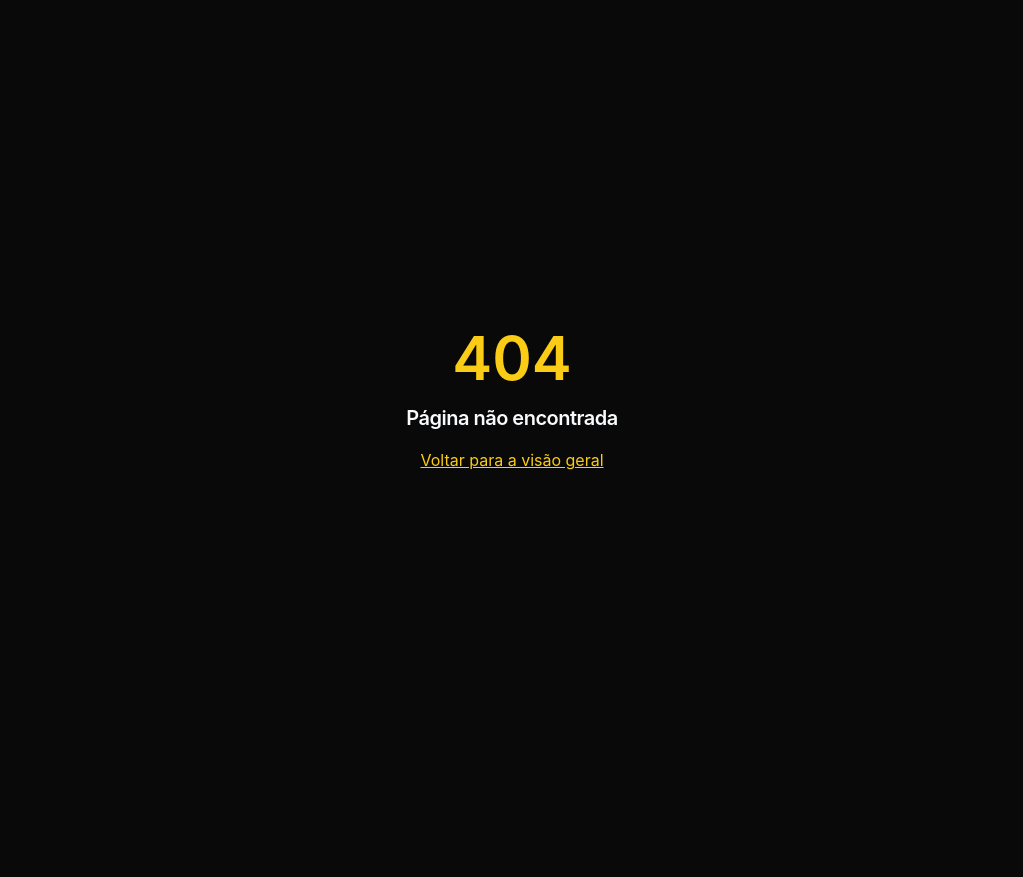
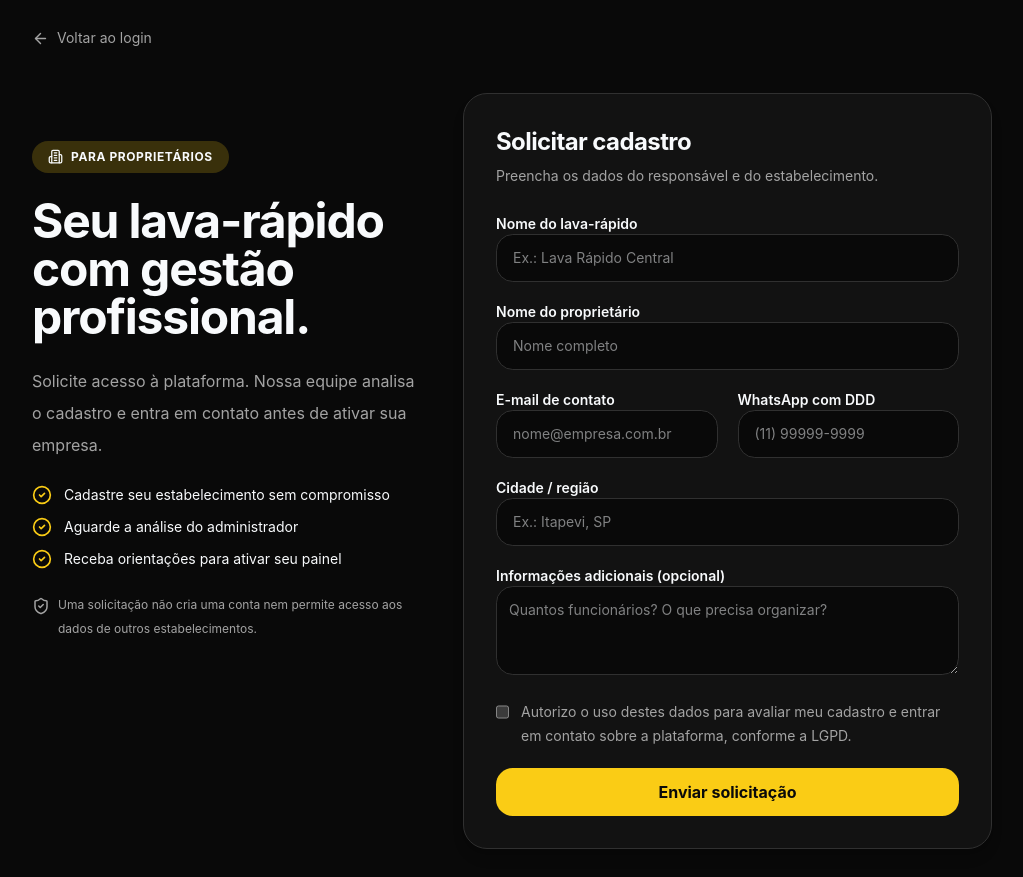
Before and after one commit to Raphaeljdk/aquaflow-gestao, a Next.js app: page /cadastrar-lava-rapido in a window 1280 px wide. Before the commit this address had no page. Shown: the whole page, without its empty margins (128-1151 px from the left). Before the commit the page ends 800 px from the top, so only its background shows below. Built offline with nearby package versions, Linux system fonts and the light colour scheme.

Commit message:
Criar página pública para candidaturas de novos lava-rápidos

```diff
--- /dev/null
+++ b/src/app/cadastrar-lava-rapido/page.tsx
@@ -0,0 +1,89 @@
+"use client";
+import { useState, type FormEvent } from "react";
+import Link from "next/link";
+import { ArrowLeft, Building2, CheckCircle2, Loader2, ShieldCheck } from "lucide-react";
+type Fields = { nomeEmpresa: string; nomeResponsavel: string; email: string; whatsapp: string; cidade: string; mensagem: string; site: string };
+export default function CadastroEmpresaPage() {
+  const [form, setForm] = useState<Fields>({
+    nomeEmpresa:"", nomeResponsavel:"", email:"", whatsapp:"", cidade:"", mensagem:"",site:"",
+  });
+  const [consent, setConsent] = useState(false);
+  const [busy, setBusy] = useState(false);
+  const [success, setSuccess] = useState(false);
+  const [error, setError] = useState("");
+  function edit(key: keyof Fields, value: string) { setForm(v => ({...v,[key]:value})); }
+  async function submit(event: FormEvent<HTMLFormElement>) {
+    event.preventDefault(); if(busy) return;
+    setBusy(true); setError("");
+    try {
+      const response = await fetch("/api/solicitacoes", {
+        method:"POST", headers:{"Content-Type":"application/json"},
+        body:JSON.stringify({...form, aceitePrivacidade: consent}),
+      });
+      const data = await response.json() as {error?:string};
+      if(!response.ok) {setError(data.error || "Não foi possível enviar.");return;}
+      setSuccess(true);
+    } catch {setError("Falha de conexão. Tente novamente.");}
+    finally {setBusy(false);}
+  }
+  const input = (label:string,name:keyof Fields,placeholder:string,required=true) => (
+    <label className="block space-y-2 text-sm font-semibold" key={name}>
+      <span>{label}</span>
+      <input required={required} maxLength={name==="email"?150:120} value={form[name]} onChange={e=>edit(name,e.target.value)}
+        type={name==="email"?"email":name==="whatsapp"?"tel":"text"}
+        placeholder={placeholder}
+        className="h-12 w-full rounded-xl border border-input bg-background px-4 text-base font-normal outline-none focus-visible:ring-2 focus-visible:ring-ring" />
+    </label>
+  );
+  return <main className="min-h-dvh bg-background text-foreground">
+    <div className="mx-auto max-w-5xl px-4 py-7 sm:px-8">
+      <Link href="/login" className="inline-flex items-center gap-2 text-sm text-muted-foreground hover:text-foreground"><ArrowLeft size={17}/> Voltar ao login</Link>
+      <div className="mt-10 grid gap-10 lg:grid-cols-[.85fr_1.15fr]">
+        <section className="space-y-6 lg:pt-12">
+          <div className="inline-flex items-center gap-2 rounded-full bg-primary/20 px-4 py-2 text-xs font-bold uppercase tracking-wider"><Building2 size={15}/> Para proprietários</div>
+          <h1 className="text-4xl font-bold tracking-tight sm:text-5xl">Seu lava-rápido com gestão profissional.</h1>
+          <p className="text-base leading-8 text-muted-foreground">Solicite acesso à plataforma. Nossa equipe analisa o cadastro e entra em contato antes de ativar sua empresa.</p>
+          <div className="space-y-3 text-sm">
+            {["Cadastre seu estabelecimento sem compromisso","Aguarde a análise do administrador","Receba orientações para ativar seu painel"].map(x=><p key={x} className="flex items-center gap-3"><CheckCircle2 className="text-primary" size={20}/>{x}</p>)}
+          </div>
+          <p className="flex items-start gap-2 text-xs leading-6 text-muted-foreground"><ShieldCheck size={18} className="mt-1 shrink-0"/> Uma solicitação não cria uma conta nem permite acesso aos dados de outros estabelecimentos.</p>
+        </section>
+        <section className="rounded-3xl border border-border bg-card p-5 shadow-lg sm:p-8">
+          {success ? <div role="status" className="space-y-5 py-12 text-center">
+            <CheckCircle2 size={52} className="mx-auto text-primary"/>
+            <h2 className="text-2xl font-bold">Solicitação recebida!</h2>
+            <p className="text-sm leading-7 text-muted-foreground">Seus dados foram enviados para avaliação. Você receberá o próximo contato por e-mail ou WhatsApp.</p>
+            <Link href="/login" className="inline-flex rounded-xl bg-primary px-5 py-3 font-bold text-primary-foreground">Voltar ao início</Link>
+          </div> : <>
+            <h2 className="text-2xl font-bold">Solicitar cadastro</h2>
+            <p className="mb-7 mt-2 text-sm text-muted-foreground">Preencha os dados do responsável e do estabelecimento.</p>
+            <form onSubmit={submit} className="space-y-5">
+              {input("Nome do lava-rápido","nomeEmpresa","Ex.: Lava Rápido Central")}
+              {input("Nome do proprietário","nomeResponsavel","Nome completo")}
+              <div className="grid gap-5 sm:grid-cols-2">
+                {input("E-mail de contato","email","nome@empresa.com.br")}
+                {input("WhatsApp com DDD","whatsapp","(11) 99999-9999")}
+              </div>
+              {input("Cidade / região","cidade","Ex.: Itapevi, SP")}
+              <label className="block space-y-2 text-sm font-semibold">
+                <span>Informações adicionais (opcional)</span>
+                <textarea maxLength={500} value={form.mensagem} onChange={e=>edit("mensagem",e.target.value)} rows={3}
+                  className="w-full rounded-xl border border-input bg-background p-3 text-base font-normal outline-none focus-visible:ring-2 focus-visible:ring-ring"
+                  placeholder="Quantos funcionários? O que precisa organizar?" />
+              </label>
+              <label className="sr-only" aria-hidden="true">Site<input tabIndex={-1} autoComplete="off" value={form.site} onChange={e=>edit("site",e.target.value)}/></label>
+              <label className="flex cursor-pointer items-start gap-3 text-sm leading-6 text-muted-foreground">
+                <input type="checkbox" required checked={consent} onChange={e=>setConsent(e.target.checked)} className="mt-1 size-4 accent-yellow-400" />
+                <span>Autorizo o uso destes dados para avaliar meu cadastro e entrar em contato sobre a plataforma, conforme a LGPD.</span>
+              </label>
+              {error && <p role="alert" className="rounded-xl bg-destructive/10 p-3 text-sm text-destructive">{error}</p>}
+              <button type="submit" disabled={busy} className="flex h-12 w-full items-center justify-center gap-2 rounded-xl bg-primary px-4 font-bold text-primary-foreground disabled:opacity-60">
+                {busy && <Loader2 size={17} className="animate-spin"/>} Enviar solicitação
+              </button>
+            </form>
+          </>}
+        </section>
+      </div>
+    </div>
+  </main>;
+}
```
